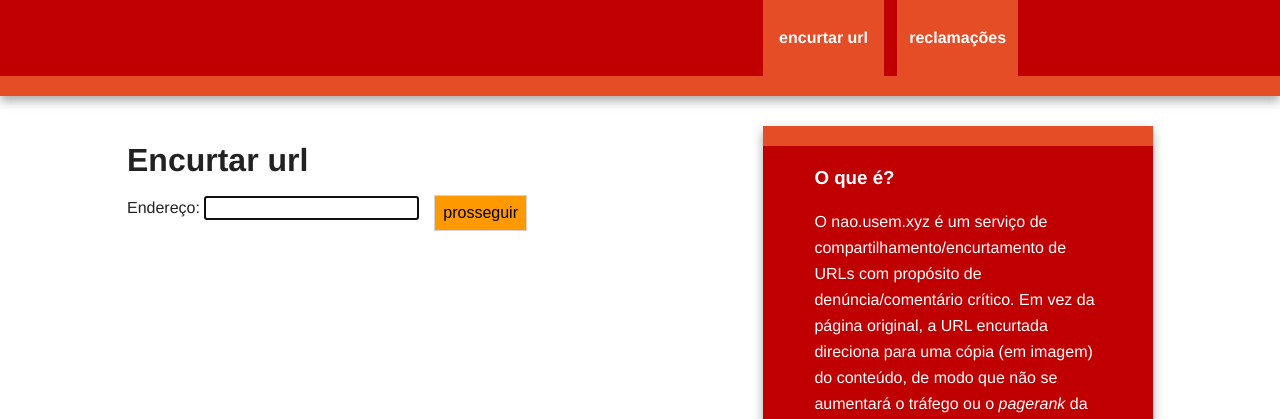
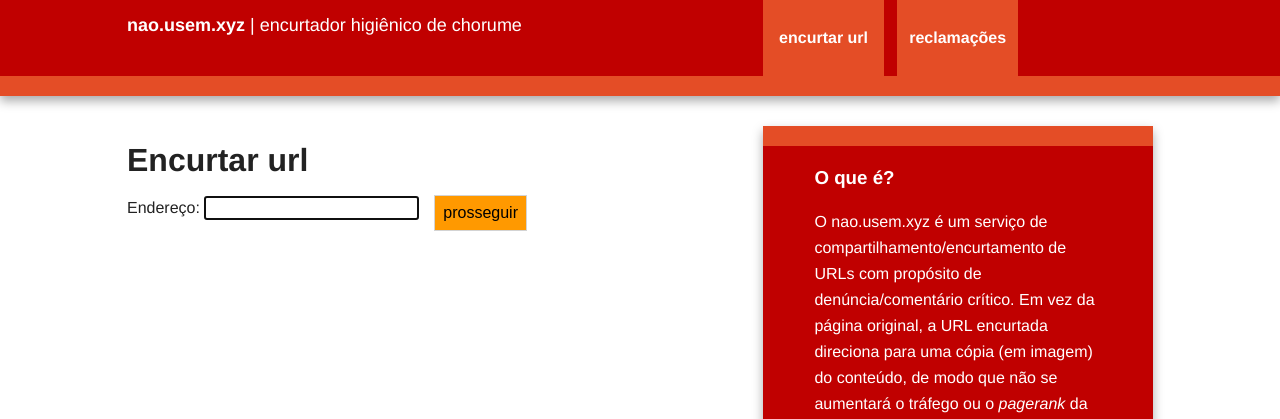
Before and after one commit to naofode/naofo.de, a PHP site: page / in a window 1280 px wide. Shown: the top 419 px of the page. Run offline with PHP 8.4, Linux system fonts and the light colour scheme; data that the repository does not hold is empty; some libraries are stand-ins or nearby versions.

Commit message:
Variável que eu tinha apagado sem querer

```diff
--- a/static.php
+++ b/static.php
@@ -1,7 +1,8 @@
 <?php
 
-$site = "nao.usem.xyz";
+$site = 'nao.usem.xyz';
 $url = "http://$site/";
+$title = "<strong>$site</strong> | encurtador higiênico de chorume";
 
 // Variáveis secretas
 include("private.php");
```
